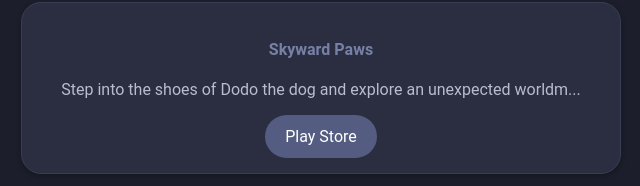
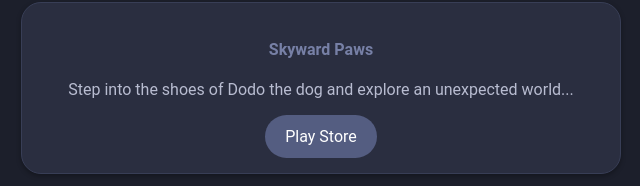
Before and after one commit to theLlamaNet/FulGerWebsite, a plain HTML site: page index.html in a window 1280 px wide. Shown: the part 584-770 px from the top of the page, 319-959 px from the left. Drawn offline with Linux system fonts and the light colour scheme.

Commit message:
Update index.html

```diff
--- a/index.html
+++ b/index.html
@@ -29,7 +29,7 @@
 
         <div class="post">
             <h4>Skyward Paws</h4>
-            <p>Step into the shoes of Dodo the dog and explore an unexpected worldm...</p>
+            <p>Step into the shoes of Dodo the dog and explore an unexpected world...</p>
             <a href="https://play.google.com/store/apps/details?id=com.fulger.skywardpaws" target="_blank" class="btn">Play Store</a>
         </div>
 
```
